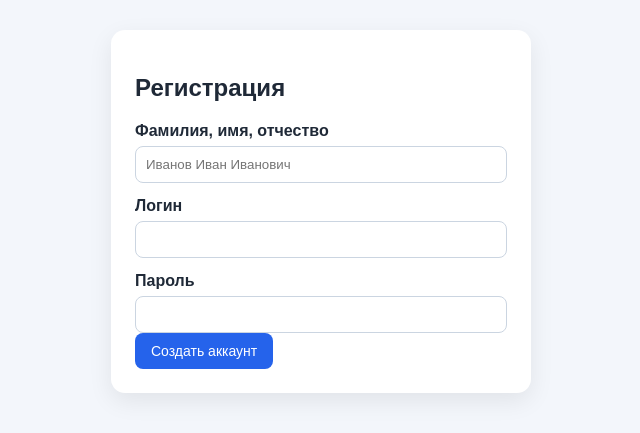
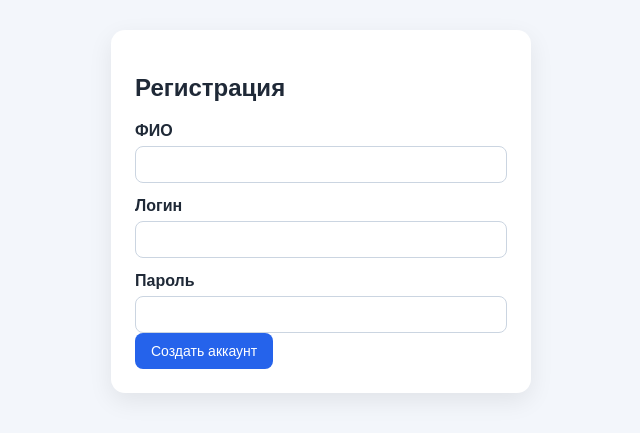
Before and after one commit to ivanovset500/project_practicum, a FastAPI app: page /register in a window 1280 px wide. Shown: the part 55-488 px from the top of the page, without its empty margins (319-959 px from the left). Run offline with FastAPI, Linux system fonts and the light colour scheme.

Commit message:
Изменение страницы регистрации

```diff
--- a/app/templates/register.html
+++ b/app/templates/register.html
@@ -4,8 +4,8 @@
     <h2>Регистрация</h2>
     {% if error %}<p class="error">{{ error }}</p>{% endif %}
     <form method="post">
-        <label>Фамилия, имя, отчество</label>
-        <input type="text" name="full_name" required placeholder="Иванов Иван Иванович">
+        <label>ФИО</label>
+        <input type="text" name="full_name">
         <label>Логин</label>
         <input type="text" name="username" required>
         <label>Пароль</label>
```
